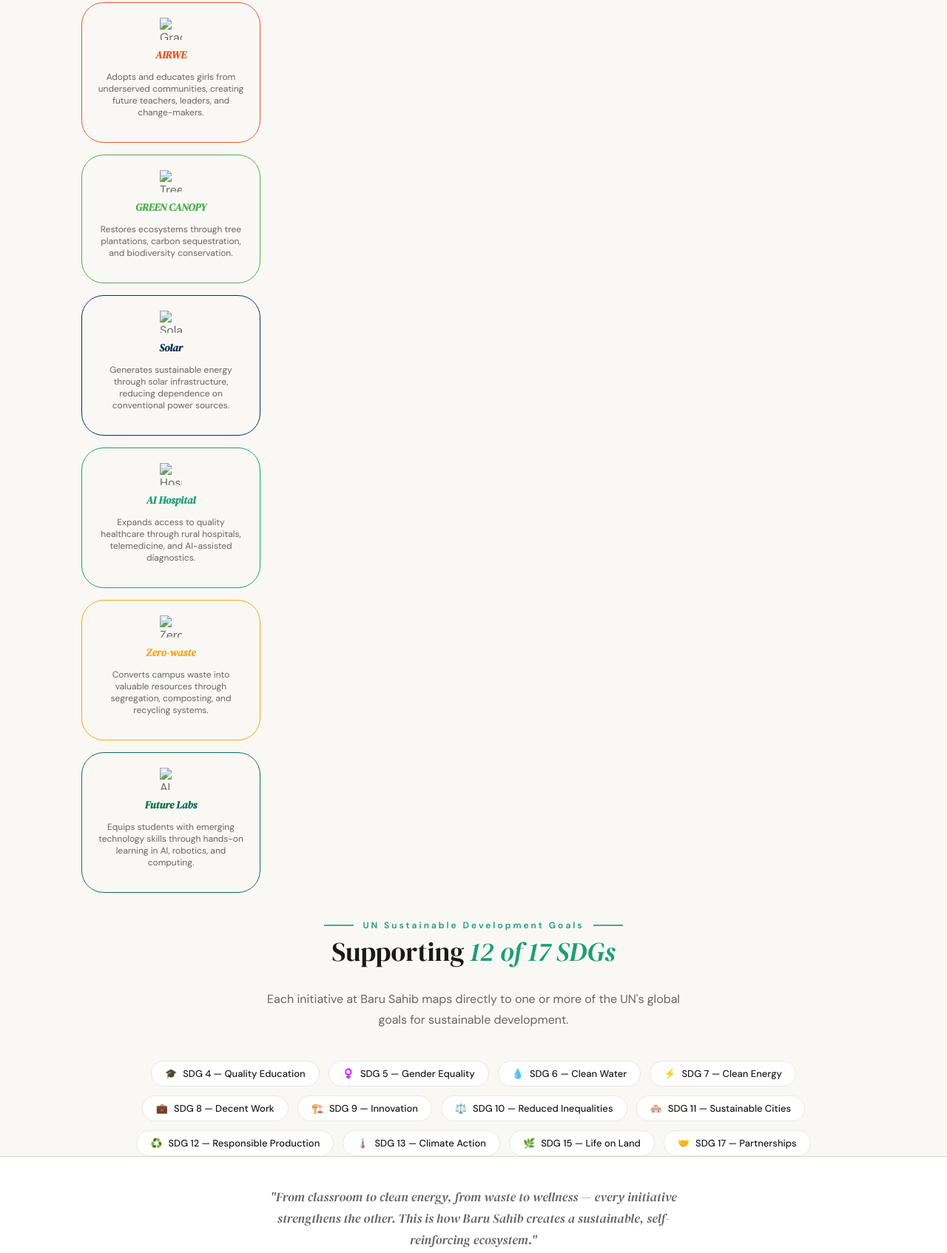
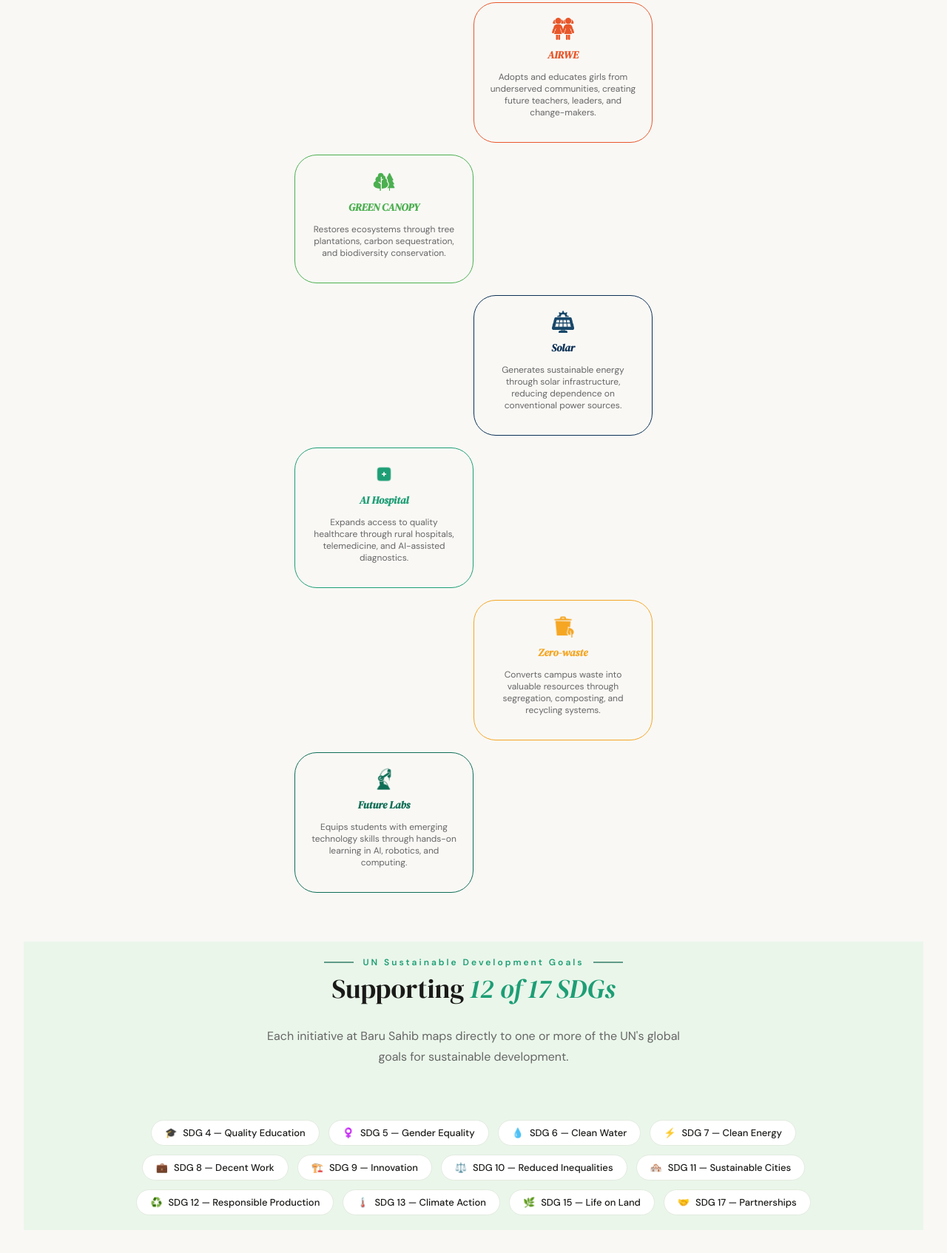
Before and after one commit to Beant-Kaur/Baru-Sahib-Sustainability-Project, a plain HTML site: page ecosystem/ecosystem.html in a window 1280 px wide. Shown: the part 286-1980 px from the top of the page at 74% size. Drawn offline with nearby package versions, Linux system fonts and the light colour scheme.

Commit message:
Ecosystem page added

```diff
--- a/ecosystem/ecosystem.css
+++ b/ecosystem/ecosystem.css
@@ -1,7 +1,3 @@
-/* =========================================
-   BARU SAHIB — ECOSYSTEM PAGE STYLES
-   ========================================= */
-
 :root {
     --font-body: "DM Sans", sans-serif;
     --font-heading: 'DM Serif Display', serif;
@@ -117,6 +113,7 @@ nav {
     font-size: 30px;
     cursor: pointer;
 }
+
 .container {
     width: 100%;
     max-width: 1100px;
@@ -126,8 +123,9 @@ nav {
 }
 
 .section {
-    padding-top: 20px ;
+    padding-top: 20px;
 }
+
 .section-title {
     text-align: center;
     margin-bottom: 40px;
@@ -190,6 +188,14 @@ h1 span,
 }
 
 /* Shared base styles for all diagram cards */
+
+.Ecosystem-items {
+    display: flex;
+    flex-direction: column;
+    justify-content: space-evenly;
+    margin: 0 50%
+}
+
 .diagram-layout,
 .diagram-layout1,
 .diagram-layout2,
@@ -199,6 +205,8 @@ h1 span,
     display: flex;
     flex-direction: column;
     align-items: center;
+    align-content: center;
+    justify-content: center;
     width: 200px;
     border-radius: 30px;
     padding: 20px;
@@ -208,6 +216,8 @@ h1 span,
 }
 
 .diagram-layout {
+    justify-items: center;
+
     align-self: flex-start;
     border: 1px solid #E8572A;
 }
@@ -321,13 +331,18 @@ h1 span,
     margin: 0;
     color: var(--dark-green-color);
 }
-
+#background{
+    background: #eaf6ea;
+      margin: 50px 32px;
+}
 .sdg-grid {
     display: flex;
     flex-wrap: wrap;
     gap: 12px;
     justify-content: center;
-    margin-top: 32px;
+    margin: 50px 32px;
+    padding:20px 0;
+
 }
 
 .sdg-badge {
@@ -350,16 +365,14 @@ h1 span,
     box-shadow: 0 2px 8px rgba(29, 158, 117, 0.15);
 }
 
-/* =========================================
-   QUOTE BAND
-   ========================================= */
-
+/* Quote band */
 .quote-band {
     background: #fff;
     border-top: 0.5px solid #d8d6cf;
     border-bottom: 0.5px solid #d8d6cf;
     padding: 40px 30px;
     text-align: center;
+    margin: 20px
 }
 
 .quote-text {
@@ -373,9 +386,10 @@ h1 span,
     margin: 0 auto;
 }
 
+/* Footer */
 .site-footer {
     background: var(--span-color);
-    padding: 28px ;
+    padding: 28px;
 }
 
 .footer-content {
@@ -383,7 +397,7 @@ h1 span,
     grid-template-columns: 1.4fr 1fr 1fr;
     gap: 48px;
     color: var(--white-color);
-     margin-left: 40px;
+    margin-left: 40px;
     /* margin-bottom: 32px; */
 }
 
--- a/ecosystem/ecosystem.html
+++ b/ecosystem/ecosystem.html
@@ -53,9 +53,9 @@
                     health, and technology that compound each other's impact.
                 </p>
             </div>
-
-            <div class="diagram-layout" data-aos="fade-right" data-aos-delay="100" data-aos-duration="1000">
-                <img class="diagram-img" src="./ecosystem/images/eco-edu.png"
+            <div class="Ecosystem-items">
+                <div class="diagram-layout" data-aos="flip-left" data-aos-delay="100" data-aos-duration="1000">
+                    <img class="diagram-img" src="./images/eco-edu.png"
                         alt="Graduation cap representing girls' education and empowerment">
                     <article class="node">
                         <h3 class="h3">AIRWE</h3>
@@ -64,8 +64,8 @@
                     </article>
                 </div>
 
-            <div class="diagram-layout1" data-aos="fade-left" data-aos-delay="100" data-aos-duration="1000">
-                <img class="diagram-img" src="./ecosystem/images/eco-canopy.png"
+                <div class="diagram-layout1" data-aos="flip-right" data-aos-delay="100" data-aos-duration="1000">
+                    <img class="diagram-img" src="./images/eco-canopy.png"
                         alt="Tree canopy representing afforestation and environmental care">
                     <article class="node">
                         <h3 class="canopy">GREEN CANOPY</h3>
@@ -74,8 +74,8 @@
                     </article>
                 </div>
 
-            <div class="diagram-layout2" data-aos="fade-right" data-aos-delay="100" data-aos-duration="1000">
-                <img class="diagram-img" src="./ecosystem/images/eco-solar.png"
+                <div class="diagram-layout2" data-aos="flip-left" data-aos-delay="100" data-aos-duration="1000">
+                    <img class="diagram-img" src="./images/eco-solar.png"
                         alt="Solar energy icon representing sustainable rural development">
                     <article class="node">
                         <h3 class="edu">Solar</h3>
@@ -84,8 +84,8 @@
                     </article>
                 </div>
 
-            <div class="diagram-layout3" data-aos="fade-left" data-aos-delay="100" data-aos-duration="1000">
-                <img class="diagram-img" src="./ecosystem/images/eco-hospital.png"
+                <div class="diagram-layout3" data-aos="flip-right" data-aos-delay="100" data-aos-duration="1000">
+                    <img class="diagram-img" src="./images/eco-hospital.png"
                         alt="Hospital icon representing accessible healthcare services">
                     <article class="node">
                         <h3 class="AI">AI Hospital</h3>
@@ -94,8 +94,8 @@
                     </article>
                 </div>
 
-            <div class="diagram-layout4" data-aos="fade-right" data-aos-delay="100" data-aos-duration="1000">
-                <img class="diagram-img" src="./ecosystem/images/eco-waste.png"
+                <div class="diagram-layout4" data-aos="flip-left" data-aos-delay="100" data-aos-duration="1000">
+                    <img class="diagram-img" src="./images/eco-waste.png"
                         alt="Zero-waste icon representing sustainable resource management">
                     <article class="node">
                         <h3 class="zero-waste">Zero-waste</h3>
@@ -104,8 +104,8 @@
                     </article>
                 </div>
 
-            <div class="diagram-layout5" data-aos="fade-left" data-aos-delay="100" data-aos-duration="1000">
-                <img class="diagram-img" src="./ecosystem/images/eco-robo.png" alt="AI transformation">
+                <div class="diagram-layout5" data-aos="flip-right" data-aos-delay="100" data-aos-duration="1000">
+                    <img class="diagram-img" src="./images/eco-robo.png" alt="AI transformation">
                     <article class="node">
                         <h3 class="future-labs">Future Labs</h3>
                         <p class="p">Equips students with emerging technology skills through
@@ -113,10 +113,11 @@
                     </article>
                 </div>
             </div>
+        </div>
     </section>
 
     <!-- SDG section -->
-    <section class="section">
+    <section class="section" id="background">
         <div class="container">
             <div class="section-title">
                 <div class="section-eyebrow">
```
Lines whose indentation alone changed are shown as unchanged.
